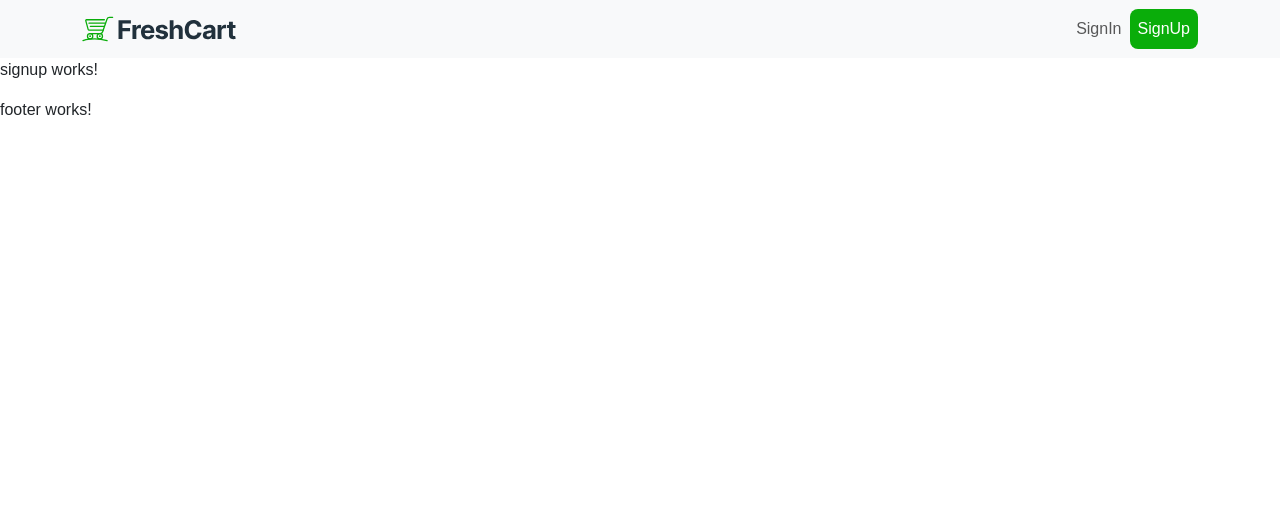
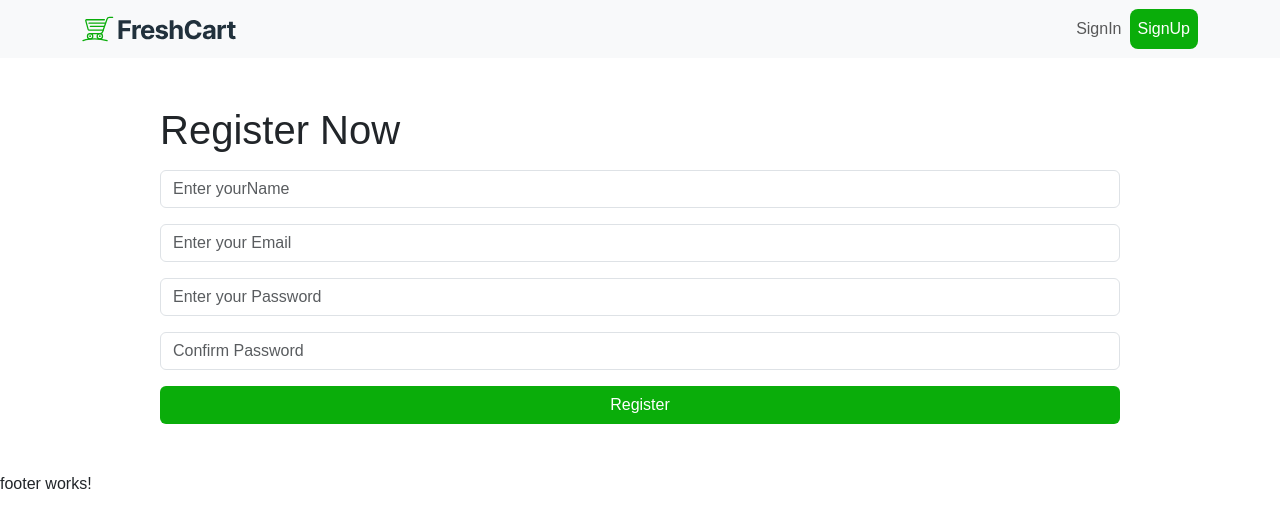
Before and after one commit to slma455/app, an Angular app: page /#/signup in a window 1280 px wide. Shown: the top 528 px of the page. Built offline with nearby package versions, Linux system fonts and the light colour scheme; a web font is replaced by a local one.

Commit message:
Add Validation To SignUp Form

```diff
--- /dev/null
+++ b/src/app/components/shared/ui/button/button.component.html
@@ -0,0 +1,3 @@
+<button class="btn bg-main text-white w-100">
+    <ng-content select="*"></ng-content>
+</button>
--- a/src/app/components/signup/signup.component.html
+++ b/src/app/components/signup/signup.component.html
@@ -1 +1,10 @@
-<p>signup works!</p>
+<div class="w-75 m-auto my-5">
+    <h1>Register Now</h1>
+    <form [formGroup]="register" (ngSubmit)="onSubmit()">
+        <input formControlName="name" type="text" class="form-control my-3" placeholder="Enter yourName">
+        <input formControlName="email" type="email" class="form-control my-3" placeholder="Enter your Email">
+        <input formControlName="password" type="password" class="form-control my-3" placeholder="Enter your Password">
+        <input formControlName="rePassword" type="password" class="form-control my-3" placeholder="Confirm Password">
+        <app-button>Register</app-button>
+    </form>
+</div>
--- a/src/app/components/signup/signup.component.ts
+++ b/src/app/components/signup/signup.component.ts
@@ -1,12 +1,22 @@
 import { Component } from '@angular/core';
+import { ButtonComponent } from '../shared/ui/button/button.component';
+import { FormControl, FormGroup, ReactiveFormsModule, Validators } from '@angular/forms';
 
 @Component({
   selector: 'app-signup',
   standalone: true,
-  imports: [],
+  imports: [ButtonComponent,ReactiveFormsModule],
   templateUrl: './signup.component.html',
   styleUrl: './signup.component.scss'
 })
 export class SignupComponent {
-
+  register = new FormGroup({
+    name :new FormControl(null,  [Validators.required, Validators.minLength(2),Validators.maxLength(20)] ),
+    email:new FormControl(null, [Validators.required, Validators.email]),
+    password:new FormControl(null, [Validators.required, Validators.pattern('^(?=.*[a-z])(?=.*[A-Z])(?=.*\\d)(?=.*[@$!%*?&])[A-Za-z\\d@$!%*?&]{8,}$')]),
+    rePassword:new FormControl(null, [Validators.required, Validators.pattern('^(?=.*[a-z])(?=.*[A-Z])(?=.*\\d)(?=.*[@$!%*?&])[A-Za-z\\d@$!%*?&]{8,}$')]),
+});
+onSubmit(){
+  console.log(this.register.value);
 }
+}
```
Also changed, not shown: src/app/components/shared/ui/button/button.component.ts (added, +12 -0 lines), src/app/ng.service.ts (added, +9 -0 lines), src/app/components/shared/ui/button/button.component.scss (added), 1 other file (tests, documents, lock files or other folders).
